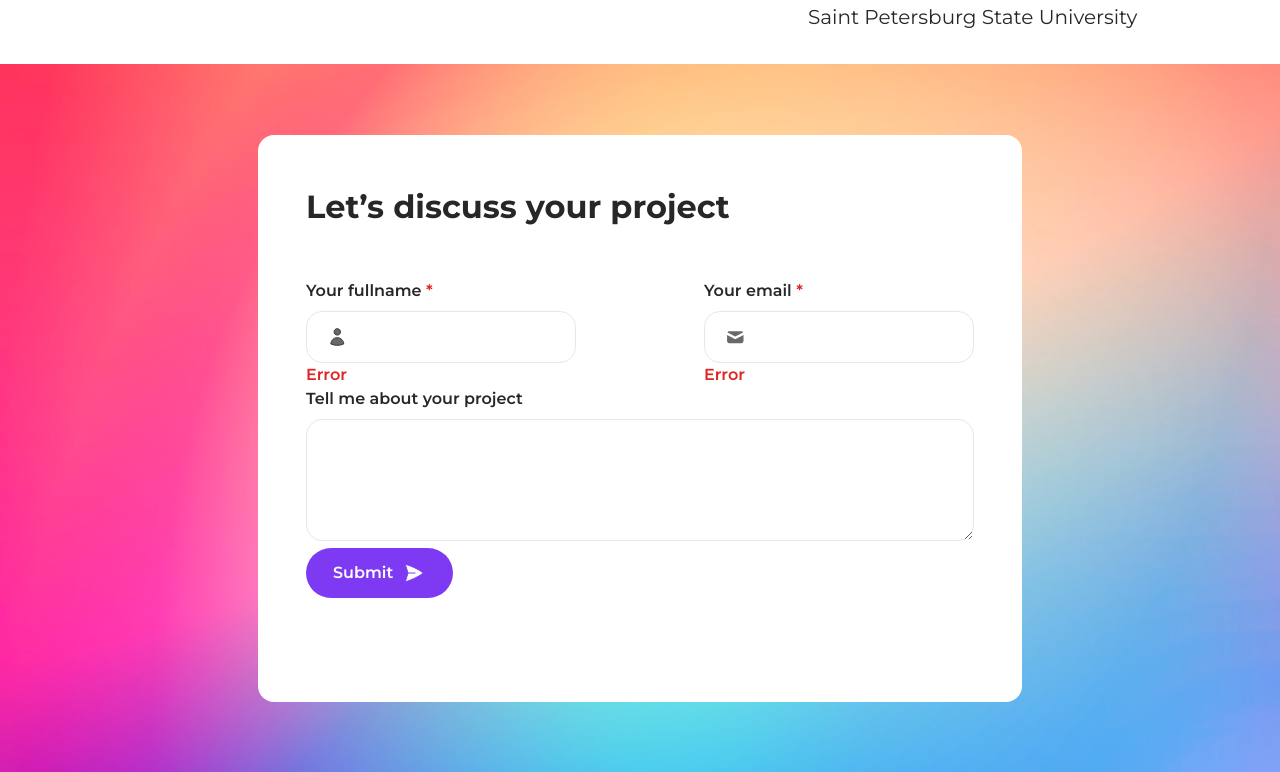
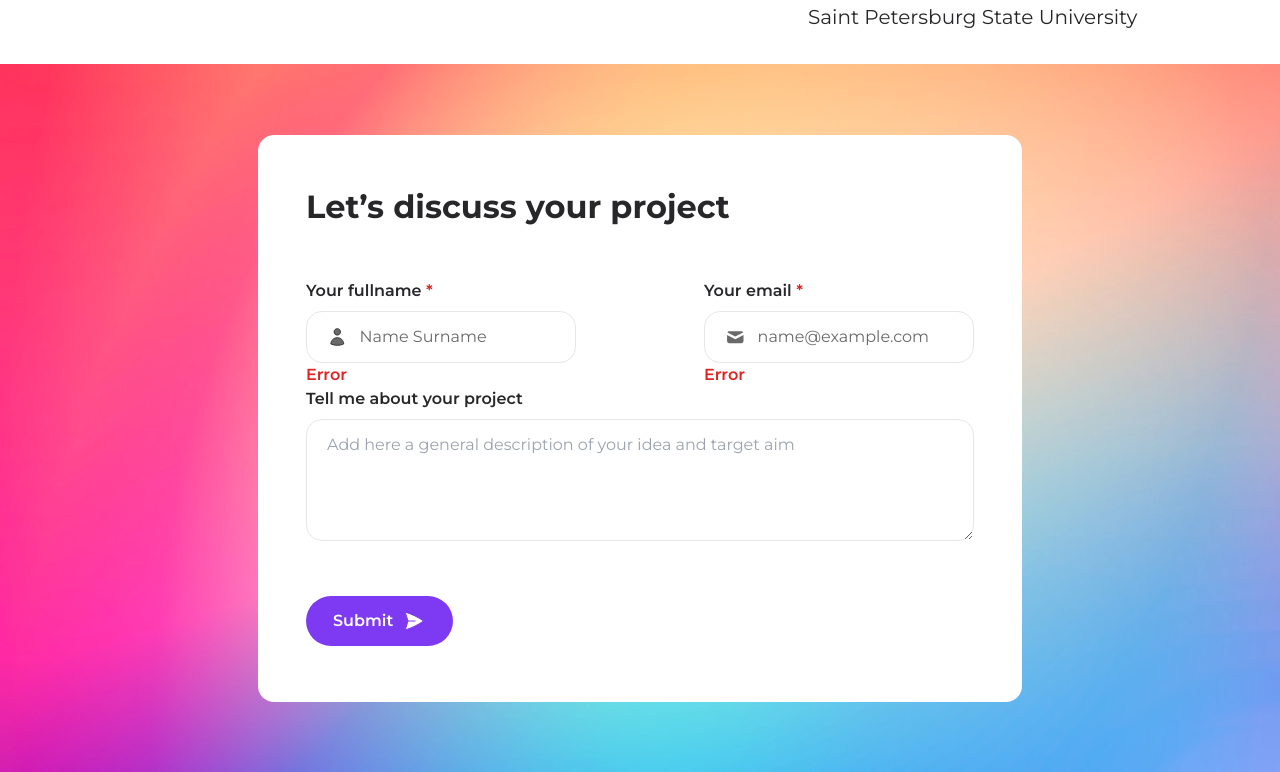
Before and after one commit to Dustyy47/CD_Landing, a React (Create React App) app: page / in a window 1280 px wide. Shown: the part 1920-2692 px from the top of the page. Built offline with nearby package versions, Linux system fonts and the light colour scheme.

Commit message:
[CL-21] Layout for Discuss screen

```diff
--- a/src/components/screens/DiscussScreen.tsx
+++ b/src/components/screens/DiscussScreen.tsx
@@ -6,8 +6,16 @@ import { Label } from '../ui/atomaric/Label'
 import { Textarea } from '../ui/atomaric/Textarea'
 
 export function DiscussScreen() {
-  const { title, buttonText, emailLabel, fullnameLabel, textareaLabel } =
-    screensData.discuss
+  const {
+    title,
+    buttonText,
+    emailLabel,
+    fullnameLabel,
+    textareaLabel,
+    emailPlaceholder,
+    textAreaPlaceholder,
+    fullnamePlaceholder
+  } = screensData.discuss
 
   const [v, setV] = useState('')
   return (
@@ -20,16 +28,30 @@ export function DiscussScreen() {
         <div className='flex justify-between'>
           <div>
             <Label isRequired>{fullnameLabel}</Label>
-            <Input value={v} setValue={setV} baseIconType='personal' />
+            <Input
+              value={v}
+              setValue={setV}
+              placeholder={fullnamePlaceholder}
+              baseIconType='personal'
+            />
           </div>
           <div>
             <Label isRequired>{emailLabel}</Label>
-            <Input value={v} setValue={setV} baseIconType='email' />
+            <Input
+              value={v}
+              placeholder={emailPlaceholder}
+              setValue={setV}
+              baseIconType='email'
+            />
           </div>
         </div>
-        <div>
+        <div className='mb-12'>
           <Label>{textareaLabel}</Label>
-          <Textarea value={v} setValue={setV} />
+          <Textarea
+            placeholder={textAreaPlaceholder}
+            value={v}
+            setValue={setV}
+          />
         </div>
         <div className='w-[9.1875rem]'>
           <Button>{buttonText}</Button>
--- a/src/data/screens.tsx
+++ b/src/data/screens.tsx
@@ -63,6 +63,10 @@ export const screensData = {
     buttonText: 'Submit',
     fullnameLabel: 'Your fullname',
     emailLabel: 'Your email',
-    textareaLabel: 'Tell me about your project'
+    textareaLabel: 'Tell me about your project',
+    fullnamePlaceholder: 'Name Surname',
+    emailPlaceholder: 'name@example.com',
+    textAreaPlaceholder:
+      'Add here a general description of your idea and target aim'
   }
 }
```
